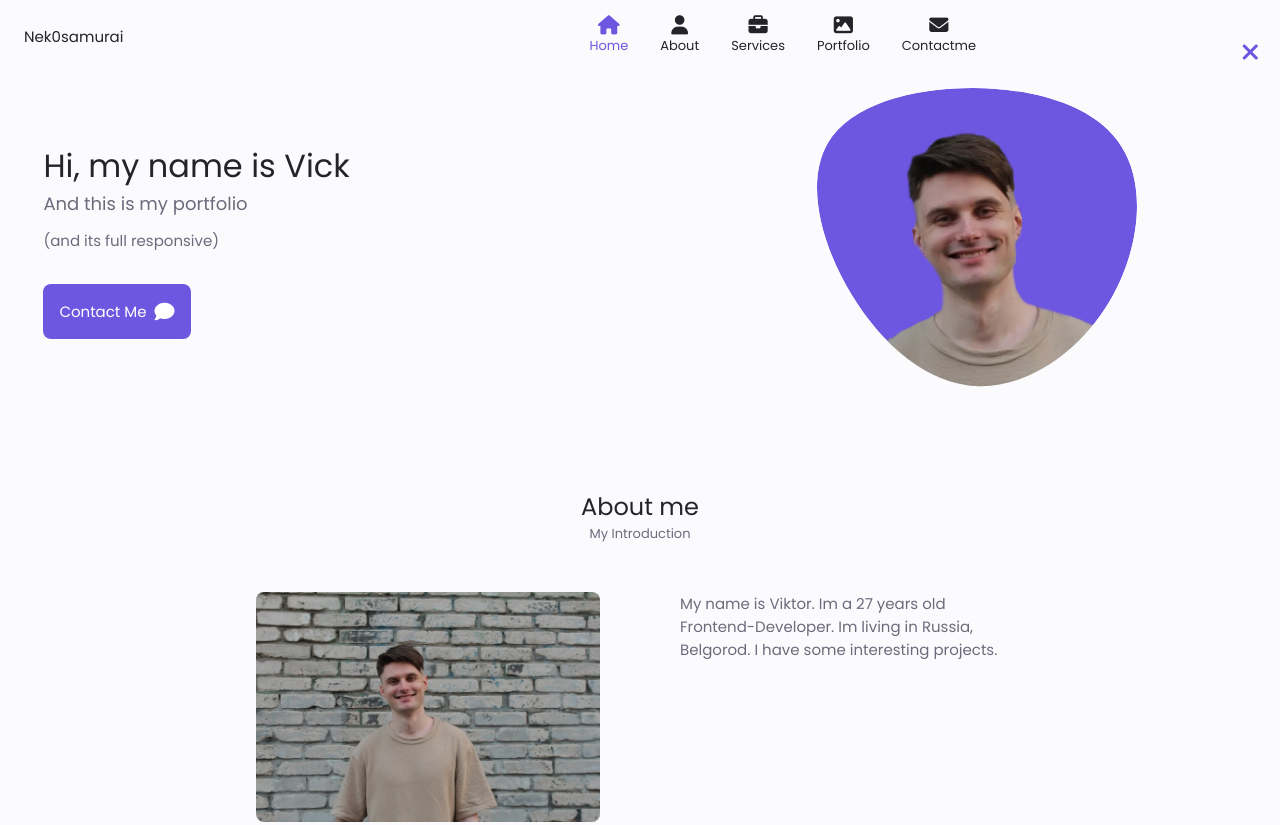
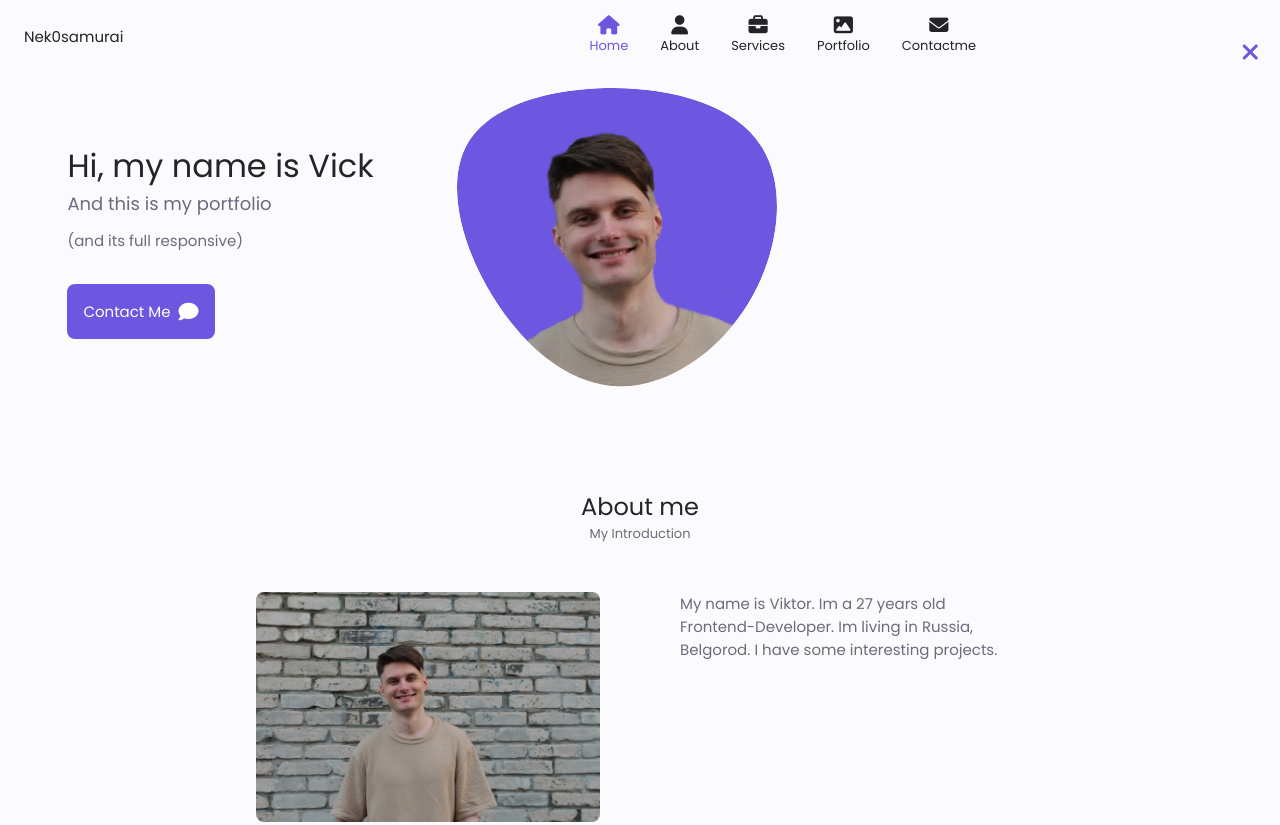
Before and after one commit to nek0samurai/portfolio.github.io, a plain HTML site: page index.html in a window 1280 px wide. Shown: the top 825 px of the page. Drawn offline with Linux system fonts and the light colour scheme.

Commit message:
Update index.html

```diff
--- a/index.html
+++ b/index.html
@@ -57,7 +57,7 @@
         </header>
         <main class="main">
             <section class="home section" id="home">
-                <div class="home__container contaner grid">
+                <div class="home__container container grid">
                     <div class="home__content grid">
                         <div class="home__social">
                             <a href="https://vk.com/" target="_blank" class="home__social-icon">
```
